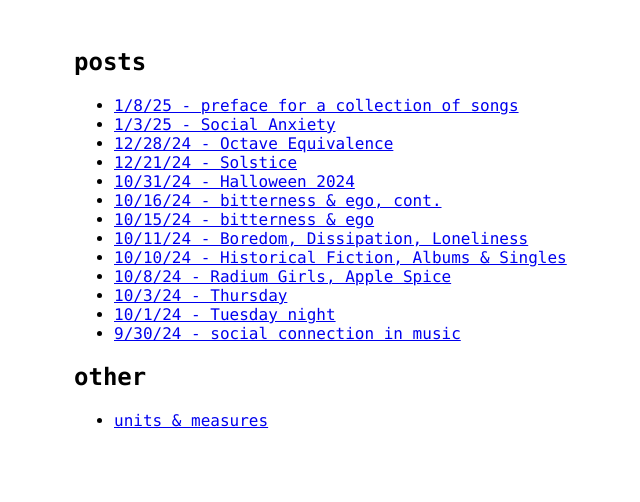
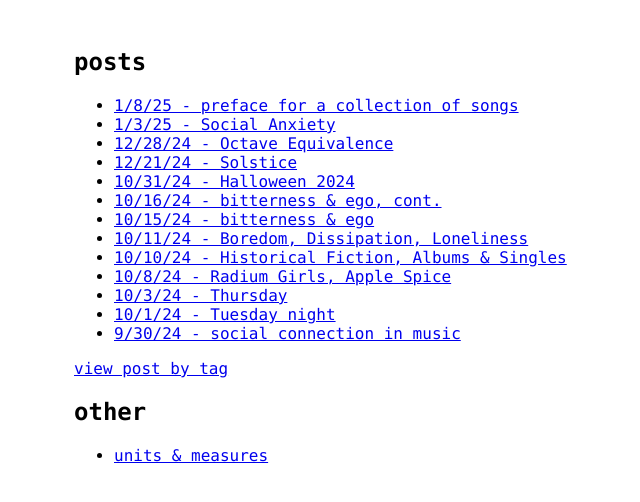
Before and after one commit to popempire/hjhw, a Jekyll site: the page built from index.html, in a window 1280 px wide. Shown: the top 502 px of the page, without its empty margins (206-846 px from the left). Built offline with Jekyll 4.4.1, drawn with Linux system fonts in a browser that asks for light colours.

Commit message:
Update index.html

```diff
--- a/index.html
+++ b/index.html
@@ -15,6 +15,8 @@ title: "H.J.H.W."
   {% endfor %}
 </ul>
 
+<a href="tags">view post by tag</a>
+
 <h2>other</h2>
 
 <ul>
```
